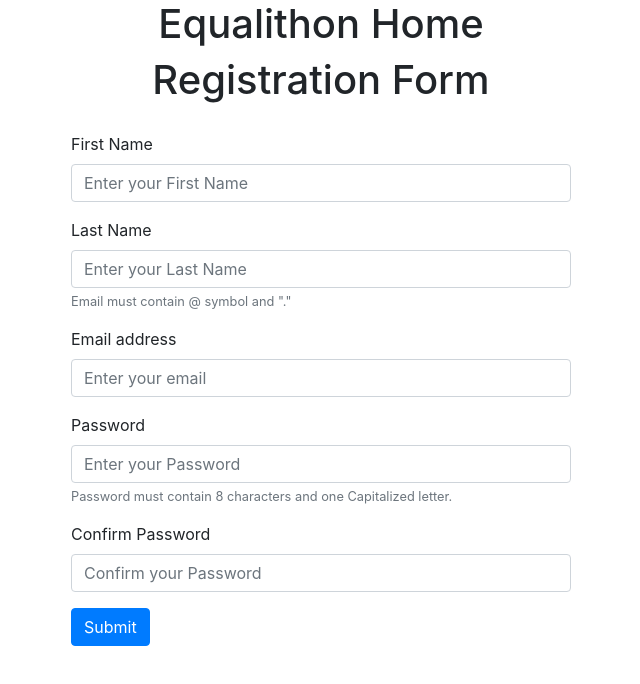
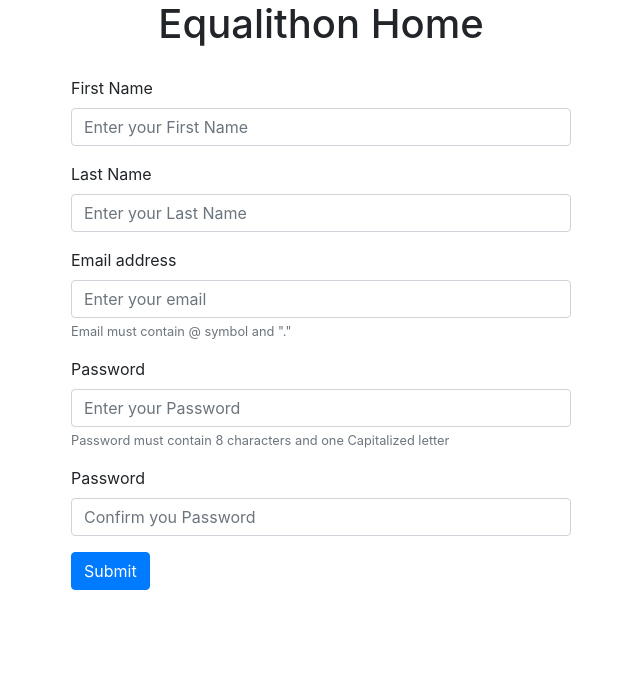
Before and after one commit to esteemcode/equalithon, a React (Create React App) app: page /registration in a window 1280 px wide. Shown: the top 684 px of the page, without its empty margins (319-959 px from the left). Built offline with nearby package versions, Linux system fonts and the light colour scheme.

Commit message:
add 'react-bootstrap' and 'bootstrap' libraries, refactor registration form to implement new libraries, attempting to remove cached node_modules

```diff
--- a/package.json
+++ b/package.json
@@ -6,7 +6,9 @@
     "@testing-library/jest-dom": "^5.11.6",
     "@testing-library/react": "^11.2.1",
     "@testing-library/user-event": "^12.2.2",
+    "bootstrap": "^4.5.3",
     "react": "^17.0.1",
+    "react-bootstrap": "^1.4.0",
     "react-dom": "^17.0.1",
     "react-router-dom": "^5.2.0",
     "react-scripts": "4.0.0",
--- a/public/index.html
+++ b/public/index.html
@@ -2,7 +2,7 @@
 <html lang="en">
   <head>
     <meta charset="utf-8" />
-    <link rel="stylesheet" href="https://maxcdn.bootstrapcdn.com/bootstrap/4.0.0/css/bootstrap.min.css" integrity="sha384-Gn5384xqQ1aoWXA+058RXPxPg6fy4IWvTNh0E263XmFcJlSAwiGgFAW/dAiS6JXm" crossorigin="anonymous">
+    <!-- <link rel="stylesheet" href="https://maxcdn.bootstrapcdn.com/bootstrap/4.0.0/css/bootstrap.min.css" integrity="sha384-Gn5384xqQ1aoWXA+058RXPxPg6fy4IWvTNh0E263XmFcJlSAwiGgFAW/dAiS6JXm" crossorigin="anonymous"> -->
     <title>Equalithon</title>
   </head>
   <body>
--- a/src/App.js
+++ b/src/App.js
@@ -4,6 +4,7 @@ import SignIn from './components/SignIn';
 import ContactUs from './components/ContactUs';
 import Feedback from './components/Feedback';
 import './App.css';
+import RegistrationForm2 from './components/RegistrationForm2';
 
 function App() {
   return (
@@ -13,6 +14,7 @@ function App() {
         <Route path="/signin" exact component={SignIn} />
         <Route path="/contact" exact component={ContactUs} />
         <Route path="/feedback" exact component={Feedback} />
+        <Route path="/test-form" exact component={RegistrationForm2} />
       </Router>
     </div>
   );
--- a/src/components/RegistrationForm.js
+++ b/src/components/RegistrationForm.js
@@ -1,37 +1,44 @@
 import React from 'react';
+import Form from 'react-bootstrap/Form';
+import Button from 'react-bootstrap/Button';
+import 'bootstrap/dist/css/bootstrap.min.css';
 
 const RegistrationForm = () => {
 
     return (
-        <div>
-            <h1 className="registration">Registration Form</h1>
-            <form className="registrationForm">
-                <div className="form-group">
-                <label for="firstName">First Name</label>
-                <input type="text" className="form-control" id="firstName" placeholder="Enter your First Name" />
-                </div>
-                <div className="form-group">
-                <label for="lastName">Last Name</label>
-                <input type="text" className="form-control" id="lastName" placeholder="Enter your Last Name" />
-                <small id="emailHelp" class="form-text text-muted">Email must contain @ symbol and "."</small>
-                </div>
-                <div className="form-group">
-                <label for="email">Email address</label>
-                <input type="email" className="form-control" id="email" placeholder="Enter your email" />
-                </div>
-                <div className="form-group">
-                <label for="password">Password</label>
-                <input type="password" className="form-control" id="password" placeholder="Enter your Password" />
-                <small id="passwordHelp" class="form-text text-muted">Password must contain 8 characters and one Capitalized letter.</small>
-                </div>
-                <div className="form-group">
-                <label for="confirmPassword">Confirm Password</label>
-                <input type="confirmPassword" className="form-control" id="confirmPassword" placeholder="Confirm your Password" />
-                </div>
-                <button type="submit" className="btn btn-primary">Submit</button>
-            </form>
-        </div>
+        <Form className="registrationForm">
+            <Form.Group>
+                <Form.Label for="firstName">First Name</Form.Label>
+                <Form.Control type="text" id="firstName" placeholder="Enter your First Name" />
+            </Form.Group>
 
+            <Form.Group>
+                <Form.Label for="lastName">Last Name</Form.Label>
+                <Form.Control type="text" id="lastName" placeholder="Enter your Last Name" />
+            </Form.Group>
+
+            <Form.Group controlId="formBasicEmail">
+                <Form.Label>Email address</Form.Label>
+                <Form.Control type="email" placeholder="Enter your email" />
+                <Form.Text className="text-muted">
+                Email must contain @ symbol and "."
+                </Form.Text>
+            </Form.Group>
+
+            <Form.Group controlId="password">
+                <Form.Label>Password</Form.Label>
+                <Form.Control type="password" placeholder="Enter your Password" />
+                <Form.Text className="text-muted">
+                Password must contain 8 characters and one Capitalized letter </Form.Text>
+            </Form.Group>
+
+            <Form.Group controlId="confirmPassword">
+                <Form.Label>Password</Form.Label>
+                <Form.Control type="confirmPassword" placeholder="Confirm you Password" />
+            </Form.Group>
+
+            <Button type="submit" variant="primary">Submit</Button>
+        </Form>
     )
 }
 
```
Also changed, not shown: 1 other file (tests, documents, lock files or other folders).
